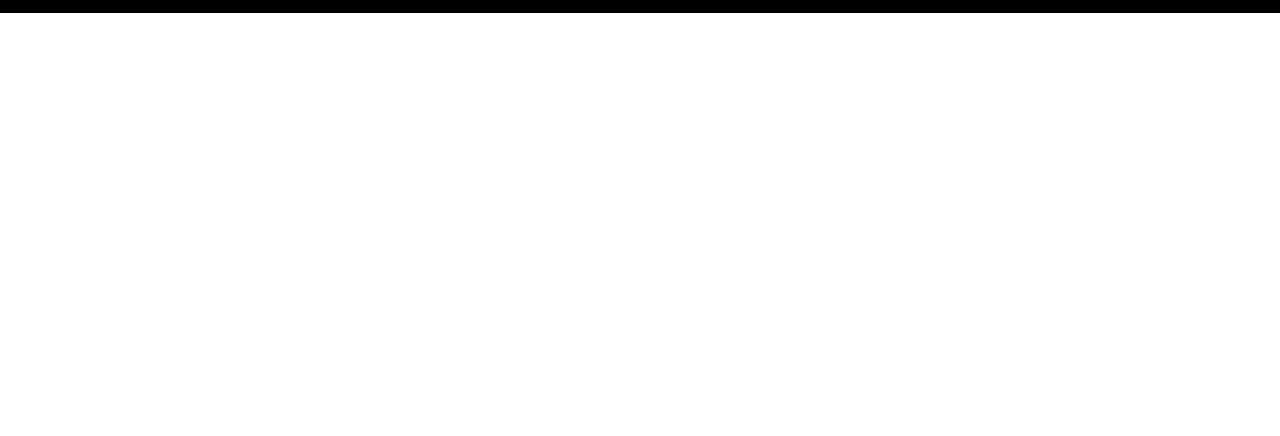
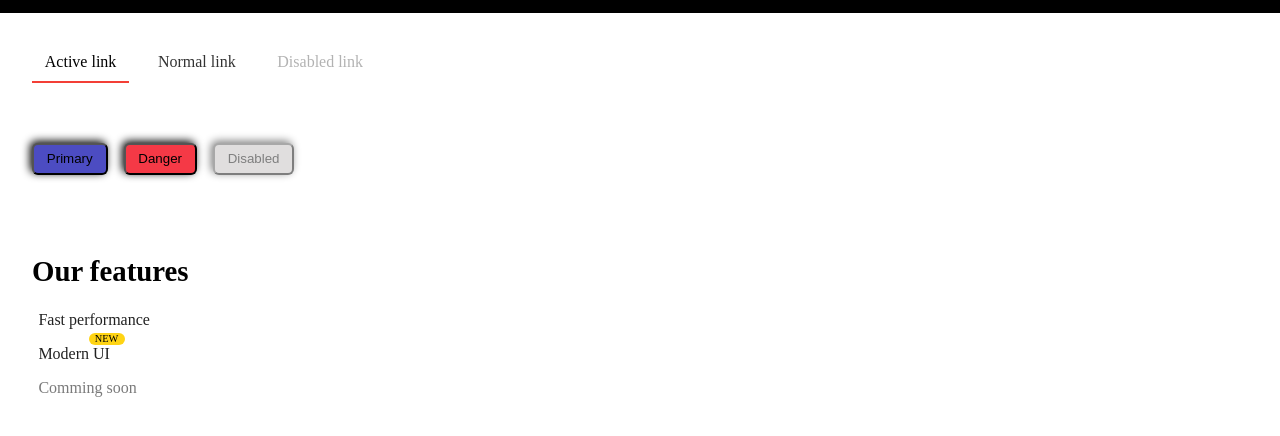
Before and after one commit to TOLIB-prog/my-web_project, a website: page index.html in a window 1280 px wide. Shown: the part 60-496 px from the top of the page. Drawn offline with Linux system fonts and the light colour scheme.

Commit message:
add file typography.css

```diff
--- a/css/style.css
+++ b/css/style.css
@@ -169,15 +169,15 @@
   left: 0;
   bottom: -0.2em;
   width: 100%;
-  height: 0.09 em;
-  background-color: gold;
+  height: 0.05em;
+  background-color: rgb(255, 0, 0);
 
   transform: scaleX(0);
   transform-origin: left;
   transition: transform 0.3s ease;
 }
 
-/*! применяем анимирование с подчеркивания ссылокб кроме модификаторов  */
+/*! применяем анимирование с подчеркивания ссылок кроме модификаторов  */
 
 .nav__link:is(:hover, :focus-visible):not(.nav__link--disabled):not(.nav__link--danger)::after {
   transform: scaleX(1);
@@ -236,8 +236,8 @@
   transform: scale(1.15);
   box-shadow: 0 0 8px rgba(0, 0, 0, 0.4);
 }
+
 /* Исключаем ссылку --disabled */
-
 .nav__link--disabled[data-badge]::before {
   display: none;
 }
@@ -260,3 +260,161 @@
   color: #000;
   transform: translateY(-1px);
 }
+
+/* ссылки блокак section */
+.demo-1 {
+  padding: 2rem;
+  display: flex;
+  gap: 1rem;
+  flex-wrap: wrap;
+  flex-direction: row;
+}
+
+/* оформаление ссылок */
+.demo-1__link {
+  position: relative;
+  padding: 0.5em 0.8em;
+  text-decoration: none;
+  color: #333;
+  border-radius: 6px;
+  transition: background-color 0.25s ease;
+}
+
+/* оформления ссылок при наведения, кроме ссылки с модификатором - disabled */
+.demo-1__link:not(.demo-1__link--disabled):hover {
+  color: rgb(218, 31, 177);
+  background-color: #9f9c9caa;
+  box-shadow: 2px 2px 6px black;
+}
+
+/* подчеркивания только у активной ссылки  */
+.demo-1__link--active {
+  color: #000000;
+  position: relative;
+}
+
+.demo-1__link--active::after {
+  content: '';
+  position: absolute;
+  left: 0;
+  bottom: -4px;
+  width: 100%;
+  height: 2px;
+  color: rgb(255, 239, 239);
+  background-color: #f33f36;
+}
+
+/* отключение ссылки demo__linl--disabled */
+
+.demo-1__link--disabled {
+  pointer-events: none;
+  opacity: 0.6;
+  color: gray;
+  cursor: not-allowed;
+}
+
+.demo-2 {
+  padding: 2rem;
+  display: flex;
+  gap: 1rem;
+}
+
+/* Оформление кнопок */
+.demo-2__btn {
+  padding: 0.4rem 0.8rem;
+  background-color: rgb(194, 191, 191);
+  border-radius: 6px;
+  box-shadow: -2px -2px 8px black;
+  /* transition используем для того чтобы когда было наведения на кнопку, - hover срабатывал  */
+  transition:
+    background-color 0.25s ease,
+    color 0.25s ease;
+}
+
+/* назначаем фон кнопки -primary */
+.demo-2__btn--primary {
+  background-color: rgb(76, 76, 194);
+}
+
+/* назначаем фон кнопки -danger */
+.demo-2__btn--danger {
+  background-color: #f53946;
+}
+
+/* hover - при наведение курсором на кнопку -danger и  -primary*/
+.demo-2__btn:is(:hover, :focus-visible):not(.demo-2__btn--disabled) {
+  color: #ffffff;
+}
+
+/* отключение кнопки -disabled */
+.demo-2__btn--disabled {
+  pointer-events: none;
+  opacity: 0.5;
+  cursor: not-allowed;
+}
+
+.features {
+  padding: 3rem 2rem;
+}
+
+.features__title {
+  margin-bottom: 1.5rem;
+  font-size: 1.8rem;
+}
+
+.features__list {
+  list-style-type: none;
+  display: grid;
+  gap: 1rem;
+}
+
+.features__link {
+  text-decoration: none;
+  color: #222;
+  font-weight: 500;
+  position: relative;
+  padding: 0.4rem 0.4rem;
+  border-radius: 4px;
+  transition:
+    box-shadow 0.2s ease,
+    background-color 0.2s ease;
+}
+
+/* hover при наведение на ссылку, кроме ссылки модификатора -disabled */
+.features__link:is(:hover, :focus-visible):not(.features__link--disabled) {
+  background-color: #cb8420;
+  color: #ffffff;
+  box-shadow: 2px 2px 8px black;
+  /* box-shadow: -4px -0.4px 10px #000000; */
+}
+
+/* выбрать ссылки для анимации, исключая ссылку с модифиатором --disabled, который есть в родительском элементе */
+.features__item:has(.features__link:hover):not(:has(.features__link--disabled)) {
+  background-color: rgba(0, 0, 0, 0.05);
+}
+
+/* отключения ссылки */
+.features__link--disabled {
+  pointer-events: none;
+  opacity: 0.6;
+  cursor: not-allowed;
+}
+
+/* стилизация бейджа на ссылки, через атрибут (data-badge) */
+.features__link[data-badge]::before {
+  content: attr(data-badge);
+  position: absolute;
+  top: -0.6em;
+  right: -0.8em;
+
+  font-size: 0.65rem;
+  padding: 0.02em 0.6em;
+  border-radius: 999px;
+  background-color: rgb(255, 212, 20);
+  color: #000;
+}
+
+/* анимирование бейдж при наведение */
+.feautures__link:is(:hover, :focus-visible)::before {
+  transform: scale(1.1);
+}
--- a/index.html
+++ b/index.html
@@ -36,6 +36,34 @@
         </nav>
       </div>
     </header>
+
+    <section class="demo-1">
+      <a href="#" class="demo-1__link demo-1__link--active">Active link</a>
+      <a href="#" class="demo-1__link">Normal link</a>
+      <a href="#" class="demo-1__link demo-1__link--disabled">Disabled link</a>
+    </section>
+
+    <section class="demo-2">
+      <button class="demo-2__btn demo-2__btn--primary">Primary</button>
+      <button class="demo-2__btn demo-2__btn--danger">Danger</button>
+      <button class="demo-2__btn demo-2__btn--disabled">Disabled</button>
+    </section>
+
+    <section class="features">
+      <h2 class="features__title">Our features</h2>
+      <ul class="features__list">
+        <li class="features__item features__item--highlite">
+          <a href="#" class="features__link">Fast performance</a>
+        </li>
+        <li class="features__item">
+          <a href="#" class="features__link features__link--new" data-badge="NEW">Modern UI</a>
+        </li>
+        <li class="features__item">
+          <a href="#" class="features__link features__link--disabled">Comming soon</a>
+        </li>
+      </ul>
+    </section>
+
     <script src="/app/js/main.js"></script>
   </body>
 </html>
```
Also changed, not shown: css/demo.css (deleted), css/header.css (deleted), css/nav.css (deleted), css/typogrphy.css (added).
